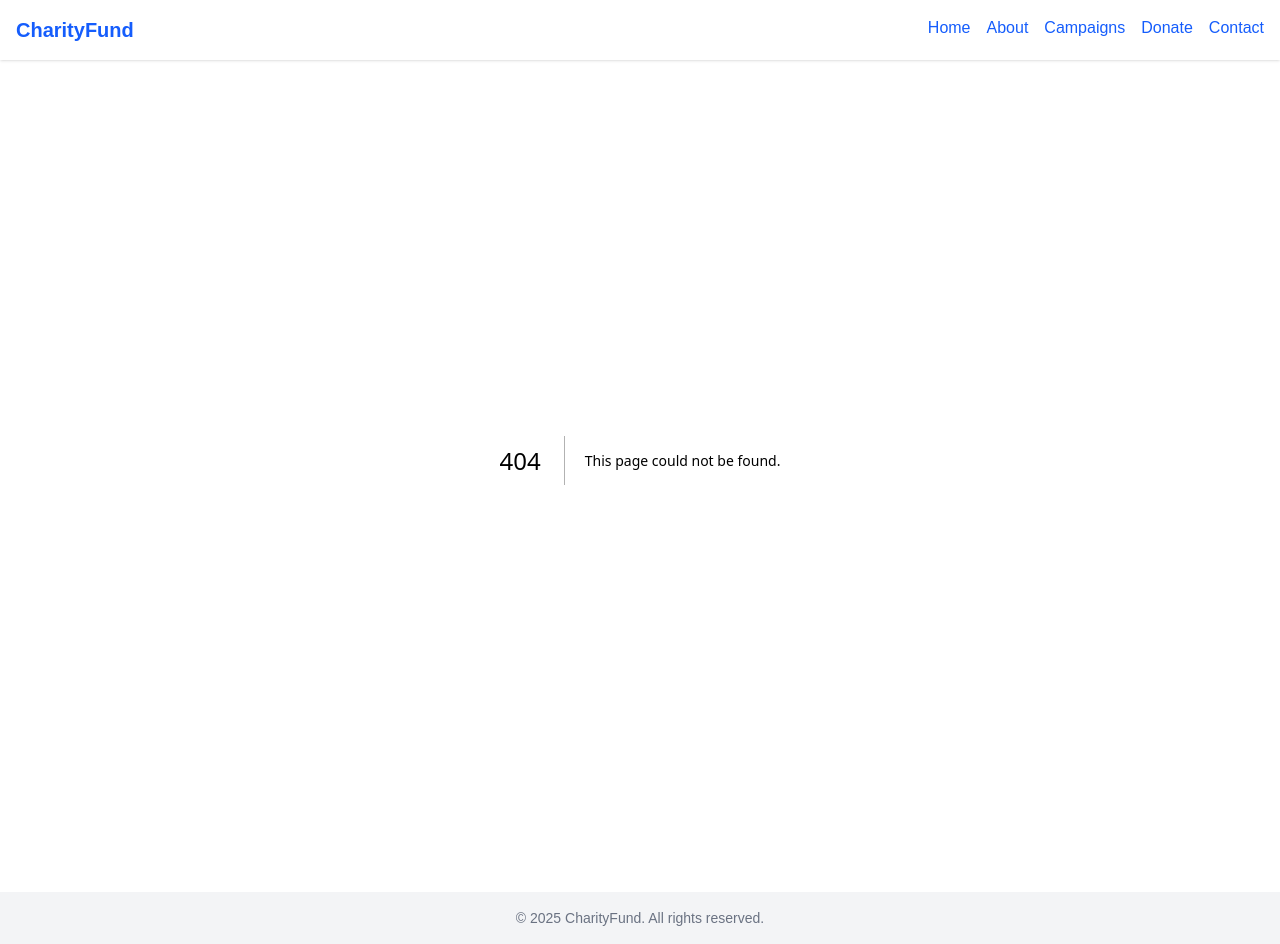
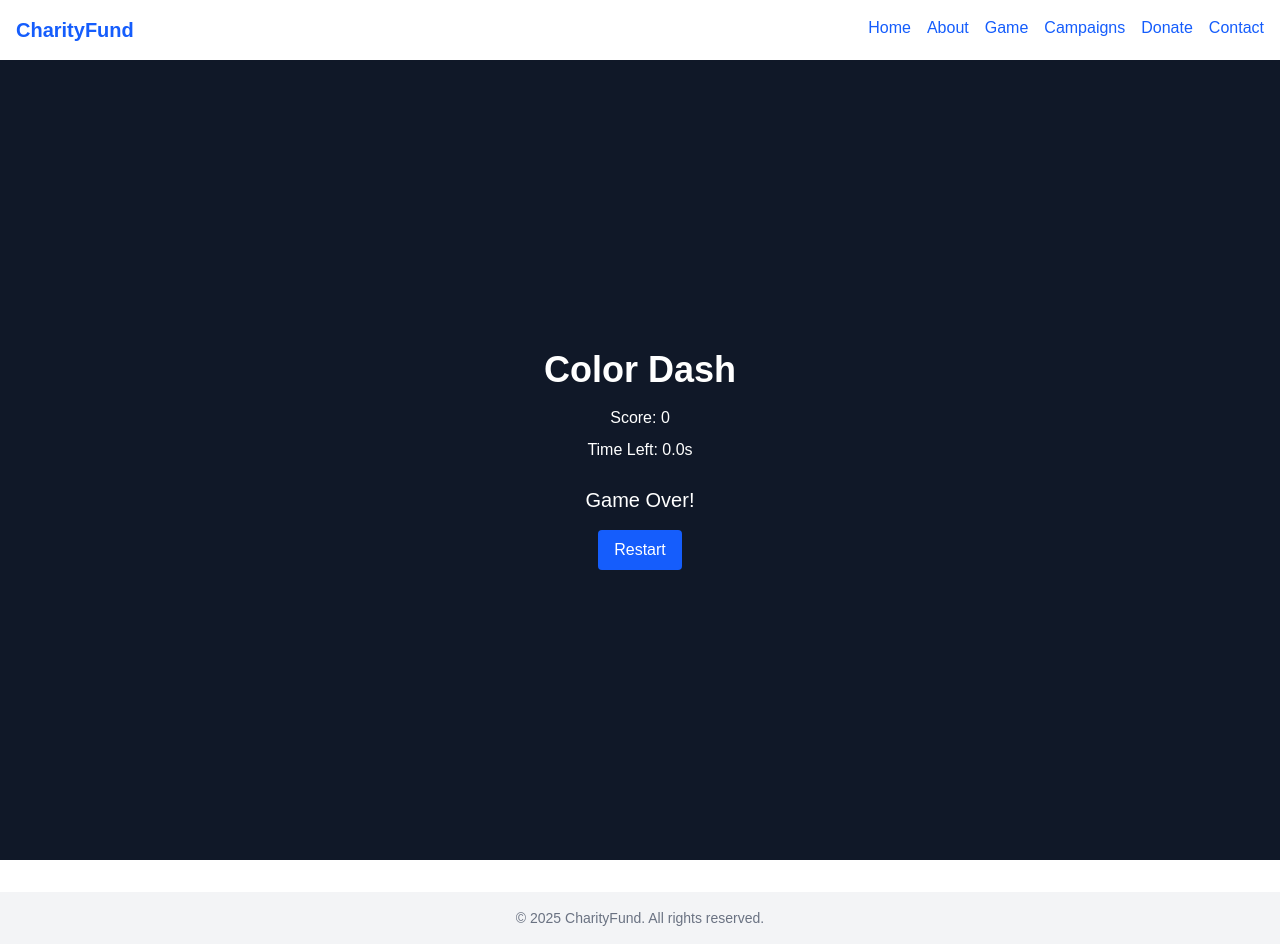
Before and after one commit to XERON431/Simple-Website, a Next.js app: page /game in a window 1280 px wide. Before the commit this address had no page. Built offline with nearby package versions, Linux system fonts and the light colour scheme.

Commit message:
added game

```diff
--- /dev/null
+++ b/src/app/game/page.tsx
@@ -0,0 +1,86 @@
+"use client"
+import { useEffect, useState } from 'react';
+
+const colors = ['red', 'blue', 'green', 'yellow'];
+
+export default function Game() {
+  const [activeColor, setActiveColor] = useState('');
+  const [score, setScore] = useState(0);
+  const [gameOver, setGameOver] = useState(false);
+  const [timer, setTimer] = useState(3);
+  const [timeLeft, setTimeLeft] = useState(3);
+
+  useEffect(() => {
+    if (gameOver) return;
+    const newColor = colors[Math.floor(Math.random() * colors.length)];
+    setActiveColor(newColor);
+    setTimeLeft(timer);
+
+    const timeout = setTimeout(() => {
+      setGameOver(true);
+    }, timer * 1000);
+
+    const countdown = setInterval(() => {
+      setTimeLeft((prev) => {
+        if (prev <= 0.1) {
+          clearInterval(countdown);
+          return 0;
+        }
+        return parseFloat((prev - 0.1).toFixed(1));
+      });
+    }, 100);
+
+    return () => {
+      clearTimeout(timeout);
+      clearInterval(countdown);
+    };
+  }, [score]);
+
+  const handleClick = (color:any) => {
+    if (color === activeColor) {
+      setScore(score + 1);
+      setTimer(Math.max(0.5, timer - 0.1));
+    } else {
+      setGameOver(true);
+    }
+  };
+
+  const handleRestart = () => {
+    setScore(0);
+    setTimer(3);
+    setTimeLeft(3);
+    setGameOver(false);
+  };
+
+  return (
+    <div className="min-h-screen flex flex-col items-center justify-center bg-gray-900 text-white">
+      <h1 className="text-4xl font-bold mb-4">Color Dash</h1>
+      <p className="mb-2">Score: {score}</p>
+      <p className="mb-2">Time Left: {timeLeft.toFixed(1)}s</p>
+      {!gameOver ? (
+        <div className="grid grid-cols-2 gap-4 mt-4">
+          {colors.map((color) => (
+            <button
+              key={color}
+              onClick={() => handleClick(color)}
+              className={`w-32 h-32 rounded-lg focus:outline-none border-4 ${
+                activeColor === color ? `border-white` : `border-transparent`
+              }`}
+              style={{ backgroundColor: color }}
+            ></button>
+          ))}
+        </div>
+      ) : (
+        <>
+          <p className="mt-4 text-xl">Game Over!</p>
+          <button
+            onClick={handleRestart}
+            className="mt-4 bg-blue-600 px-4 py-2 rounded hover:bg-blue-700"
+          >
+            Restart
+          </button>
+        </>
+      )}
+    </div>
+  );
+}
--- a/src/components/Navbar.tsx
+++ b/src/components/Navbar.tsx
@@ -7,6 +7,7 @@ export default function Navbar() {
       <div className="space-x-4 text-blue-600">
         <Link href="/">Home</Link>
         <Link href="/about">About</Link>
+        <Link href="/game">Game</Link>
         <Link href="/campaigns">Campaigns</Link>
         <Link href="/donate">Donate</Link>
         <Link href="/contact">Contact</Link>
```
